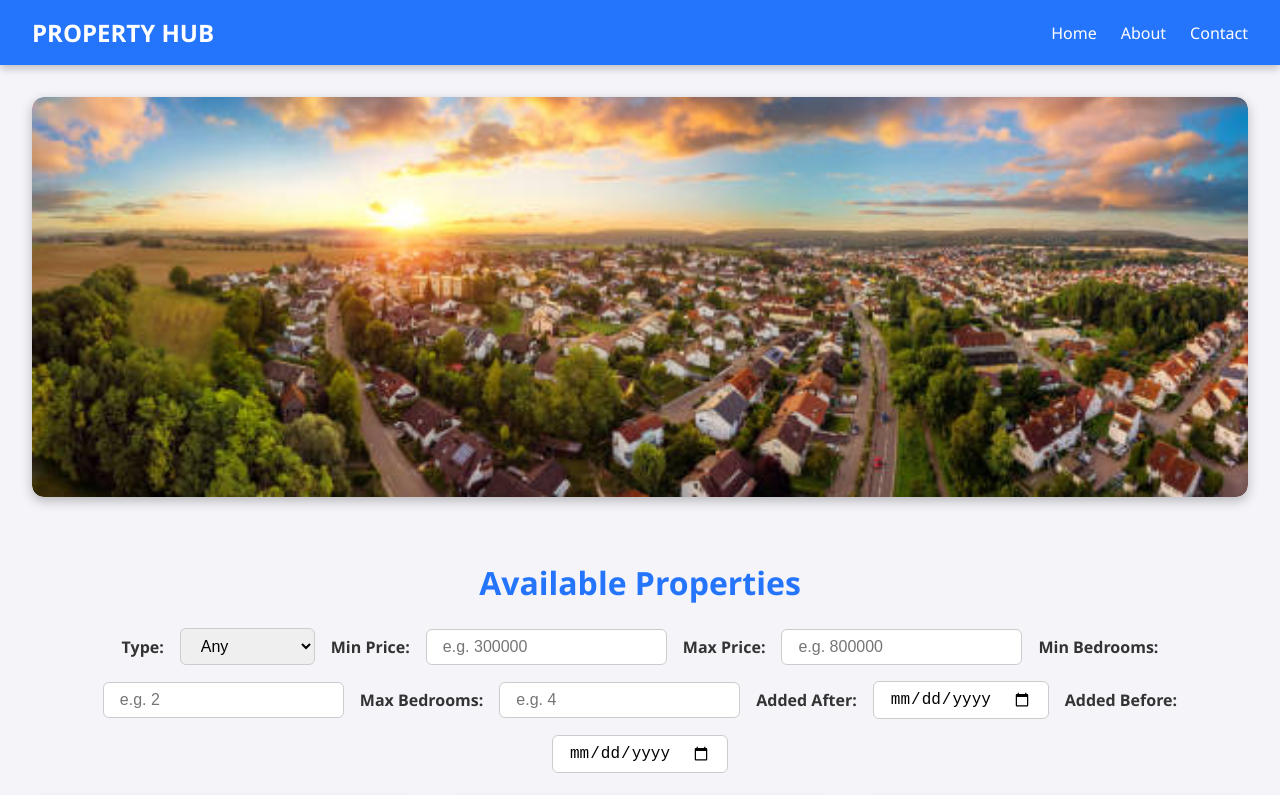
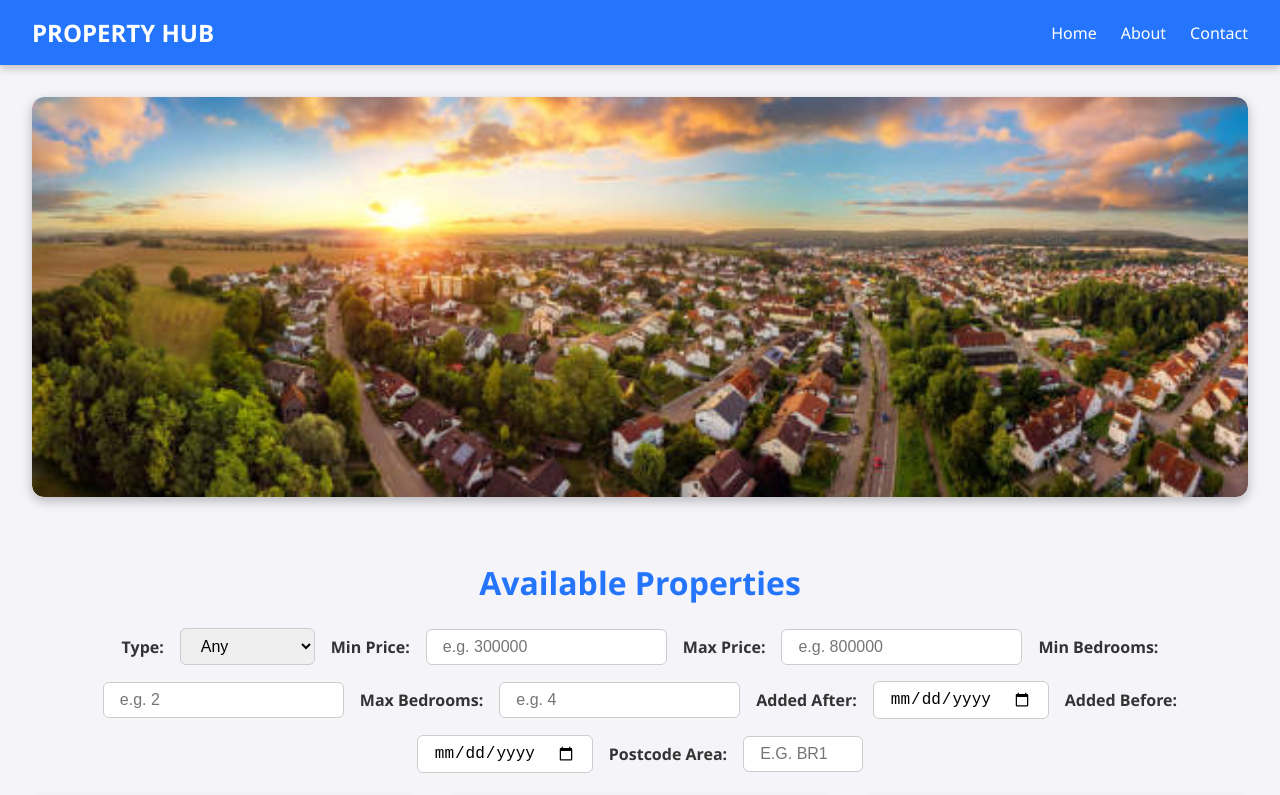
Before and after one commit to prasithmandara/property-hub, a React (Vite) app: page / in a window 1280 px wide. Shown: the top 795 px of the page. Built offline with nearby package versions, Linux system fonts and the light colour scheme.

Commit message:
added post code area filter to properties

```diff
--- a/src/App.css
+++ b/src/App.css
@@ -105,6 +105,13 @@ body {
   transition: border-color 0.3s ease;
 }
 
+/* Postcode input styling */
+#postcodeArea {
+  text-transform: uppercase; /* auto-capitalise postcode input */
+  width: 120px;
+}
+
+
 .filter-bar select:hover,
 .filter-bar input:hover {
   border-color: #2575fc;
--- a/src/App.jsx
+++ b/src/App.jsx
@@ -11,13 +11,14 @@ function App() {
   const [maxBedrooms, setMaxBedrooms] = useState("");
   const [afterDate, setAfterDate] = useState("");
   const [beforeDate, setBeforeDate] = useState("");
+  const [postcodeArea, setPostcodeArea] = useState("");
 
   // Helper: convert property "added" object to JS Date
   const getPropertyDate = (added) => {
     return new Date(`${added.month} ${added.day}, ${added.year}`);
   };
 
-  // Filter properties based on type, price, bedrooms, and date
+  // Filter properties based on type, price, bedrooms, date, and postcode
   const filteredProperties = propertiesData.properties.filter((property) => {
     const matchesType =
       filterType === "any" ||
@@ -43,6 +44,10 @@ function App() {
     const matchesBeforeDate =
       beforeDate === "" || propertyDate <= new Date(beforeDate);
 
+    const matchesPostcode =
+      postcodeArea === "" ||
+      property.location.toUpperCase().startsWith(postcodeArea.toUpperCase());
+
     return (
       matchesType &&
       matchesMinPrice &&
@@ -50,7 +55,8 @@ function App() {
       matchesMinBedrooms &&
       matchesMaxBedrooms &&
       matchesAfterDate &&
-      matchesBeforeDate
+      matchesBeforeDate &&
+      matchesPostcode
     );
   });
 
@@ -142,6 +148,15 @@ function App() {
             value={beforeDate}
             onChange={(e) => setBeforeDate(e.target.value)}
           />
+
+          <label htmlFor="postcodeArea">Postcode Area:</label>
+          <input
+            type="text"
+            id="postcodeArea"
+            value={postcodeArea}
+            onChange={(e) => setPostcodeArea(e.target.value)}
+            placeholder="e.g. BR1"
+          />
         </div>
 
         <div className="property-list">
```
